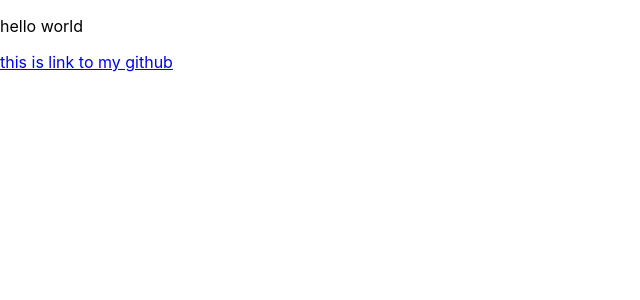
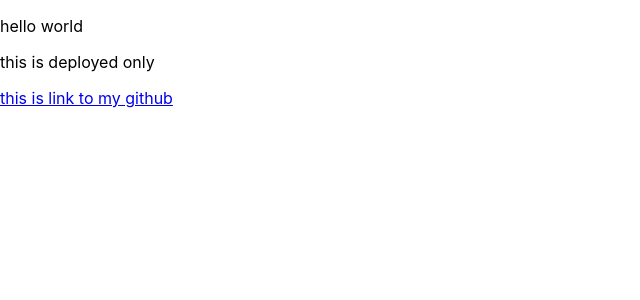
Before and after one commit to PadalaDevisrisairam/PortFolio, a React (Create React App) app: page / in a window 1280 px wide. Shown: the top 300 px of the page, without its empty margins (0-640 px from the left). Built offline with nearby package versions, Linux system fonts and the light colour scheme.

Commit message:
portfolio version 5

```diff
--- a/src/components/Navbar.js
+++ b/src/components/Navbar.js
@@ -3,6 +3,7 @@ function Navbar()
     return(
         <div>
             <p>hello world</p>
+            <p> this is deployed only</p>
             <a href="https://github.com/PadalaDevisrisairam/PortFolio">this is link to my github</a>
 
         </div>
```
